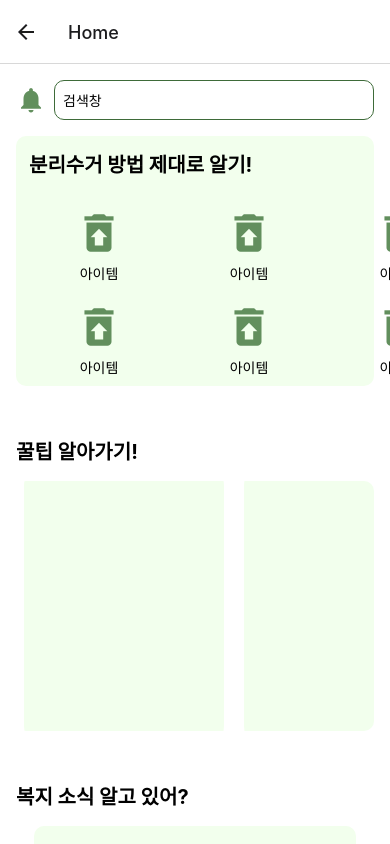
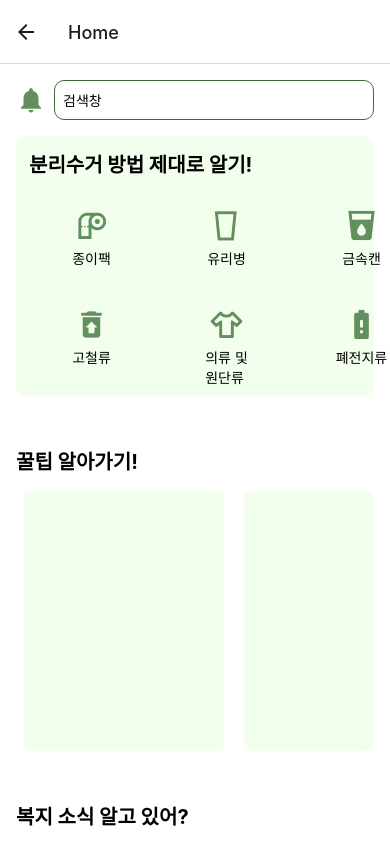
Before and after one commit to EcoBuddy-SW/EcoBuddy, a React Native app: screen /Home in a window 390 px wide. Shown: the top 844 px of the page. Built offline with nearby package versions, Linux system fonts and the light colour scheme.

Commit message:
main page 아이콘 수정

```diff
--- a/HomeScreen.js
+++ b/HomeScreen.js
@@ -2,6 +2,7 @@ import React, { useState, useEffect } from 'react';
 import { View, TextInput, TouchableOpacity, StyleSheet, Image, Text, KeyboardAvoidingView, ScrollView } from 'react-native';
 import { useNavigation } from '@react-navigation/native';
 import Icon from 'react-native-vector-icons/MaterialIcons';
+import Icon2 from 'react-native-vector-icons/MaterialCommunityIcons';
 
 function HomeScreen() {
   const [find, setFind] = useState('');
@@ -33,38 +34,46 @@ function HomeScreen() {
         <Text style={{ fontSize: 20, fontWeight: 'bold', marginBottom: 25, padding: 5 }}>분리수거 방법 제대로 알기!</Text>
         <View style={styles.iconRow}>
           <View style={styles.iconWithText}>
-            <Icon name="restore-from-trash" style={styles.icon2} />
-            <Text style={styles.iconText}>아이템</Text>
+            <Icon2 name="paper-roll-outline" style={styles.icon2} />
+            <Text style={styles.iconText}>종이팩</Text>
           </View>
           <View style={styles.iconWithText}>
-            <Icon name="restore-from-trash" style={styles.icon2} />
-            <Text style={styles.iconText}>아이템</Text>
+            <Icon2 name="glass-pint-outline" style={styles.icon2} />
+            <Text style={styles.iconText}>유리병</Text>
           </View>
           <View style={styles.iconWithText}>
-            <Icon name="restore-from-trash" style={styles.icon2} />
-            <Text style={styles.iconText}>아이템</Text>
+            <Icon name="local-drink" style={styles.icon2} />
+            <Text style={styles.iconText}>금속캔</Text>
           </View>
           <View style={styles.iconWithText}>
-            <Icon name="restore-from-trash" style={styles.icon2} />
-            <Text style={styles.iconText}>아이템</Text>
+            <Icon name="dangerous" style={styles.icon2} />
+            <Text style={styles.iconText}>합성수지류</Text>
+          </View>
+          <View style={styles.iconWithText}>
+            <Icon name="menu-book" style={styles.icon2} />
+            <Text style={styles.iconText}>종이류{"\n"}(고지류)</Text>
           </View>
         </View>
         <View style={styles.iconRow}>
           <View style={styles.iconWithText}>
             <Icon name="restore-from-trash" style={styles.icon2} />
-            <Text style={styles.iconText}>아이템</Text>
+            <Text style={styles.iconText}>고철류</Text>
           </View>
           <View style={styles.iconWithText}>
-            <Icon name="restore-from-trash" style={styles.icon2} />
-            <Text style={styles.iconText}>아이템</Text>
+            <Icon2 name="tshirt-crew-outline" style={styles.icon2} />
+            <Text style={styles.iconText}>의류 및{"\n"}원단류</Text>
           </View>
           <View style={styles.iconWithText}>
-            <Icon name="restore-from-trash" style={styles.icon2} />
-            <Text style={styles.iconText}>아이템</Text>
+            <Icon name="battery-alert" style={styles.icon2} />
+            <Text style={styles.iconText}>폐전지류</Text>
           </View>
           <View style={styles.iconWithText}>
-            <Icon name="restore-from-trash" style={styles.icon2} />
-            <Text style={styles.iconText}>아이템</Text>
+            <Icon name="highlight" style={styles.icon2} />
+            <Text style={styles.iconText}>폐형광등{"\n"}폐LED등</Text>
+          </View>
+          <View style={styles.iconWithText}>
+            <Icon2 name="oil" style={styles.icon2} />
+            <Text style={styles.iconText}>식용유</Text>
           </View>
         </View>
       </View>
@@ -113,7 +122,7 @@ const styles = StyleSheet.create({
     color: '#628F5D', // 아이콘 색상 변경
   },
   icon2: {
-    fontSize: 50, // 아이콘 크기 조정
+    fontSize: 35, // 아이콘 크기 조정
     color: '#628F5D', // 아이콘 색상 변경
     marginHorizontal: 50,
 
@@ -124,7 +133,7 @@ const styles = StyleSheet.create({
     padding: 8,
     borderRadius: 10,
     width: '100%',
-    height: 250,
+    height: 260,
     alignSelf: 'center',
   },
   iconContainer2: {
@@ -139,7 +148,7 @@ const styles = StyleSheet.create({
   iconRow: {
     flexDirection: 'row',
     marginBottom: 4, // 아이콘 로우와 로우 사이 간격 조정
-    justifyContent: 'space-evenly',
+    justifyContent: 'space-around',
   },
   iconWithText: {
     alignItems: 'center', // 아이콘과 텍스트를 가로로 중앙 정렬
```
